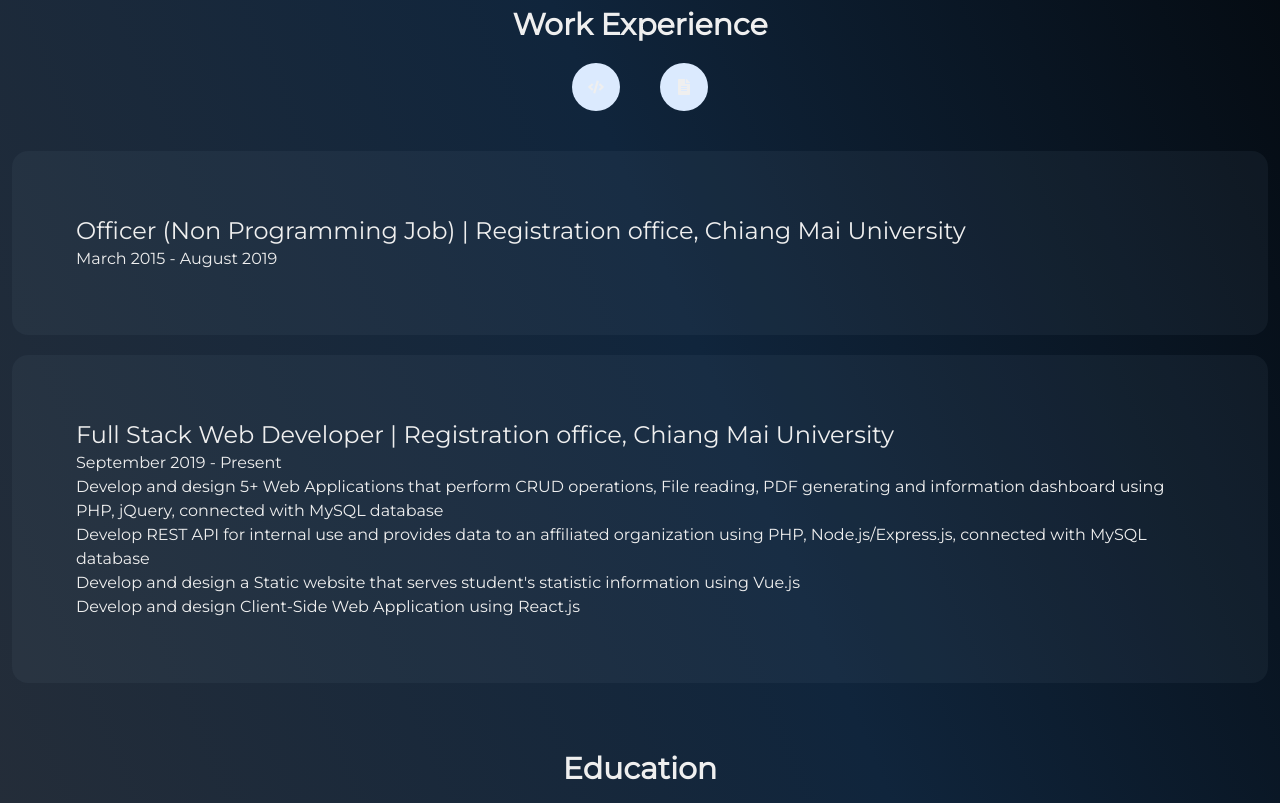
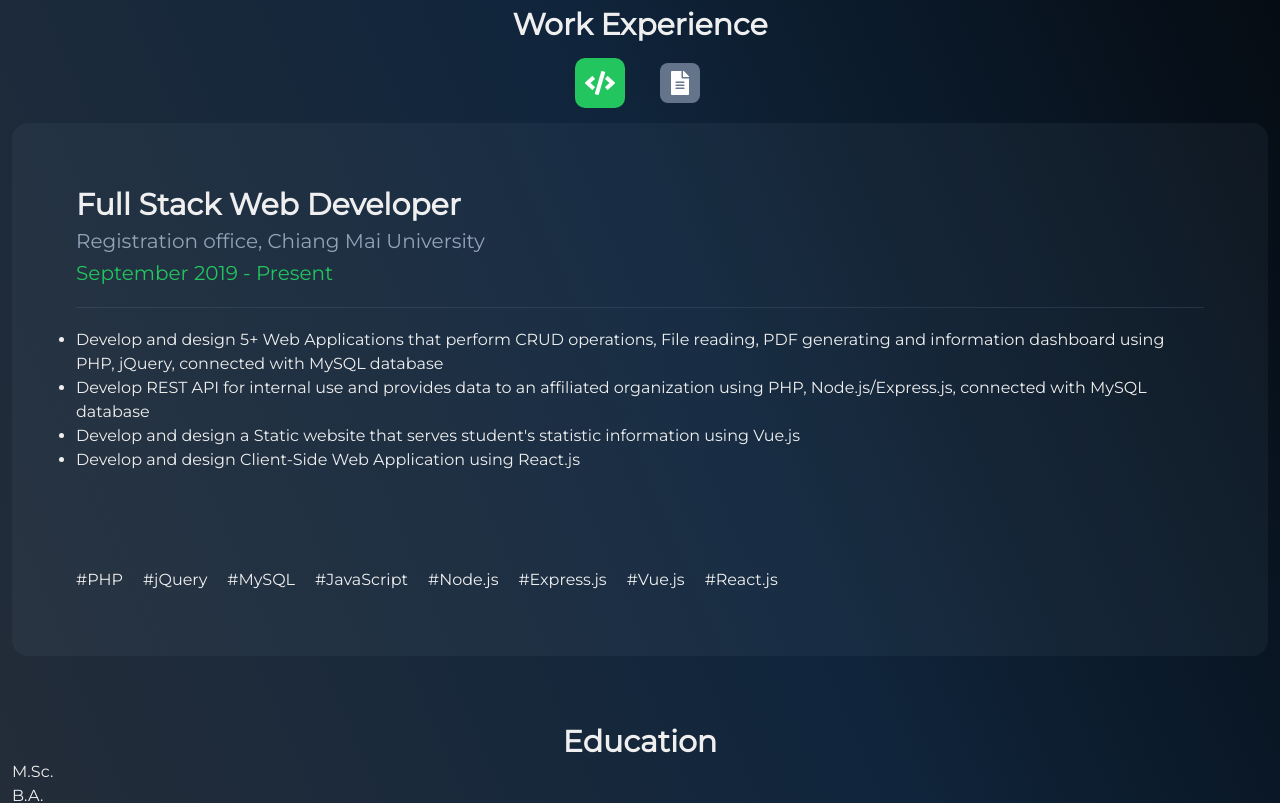
Before and after one commit to micro927/resume-v1, a Next.js app: page / in a window 1280 px wide. Shown: the part 860-1663 px from the top of the page. Built offline with nearby package versions, Linux system fonts and the light colour scheme.

Commit message:
dev: work section

```diff
--- a/components/EducationSection.tsx
+++ b/components/EducationSection.tsx
@@ -18,16 +18,14 @@
 function EducationSection({ education }: EducationProps) {
     return (
         <section id='education' className='flex flex-col w-full scroll-mt-6 scroll-smooth mb-12'>
-            <div>
             <h6 className='text-center text-3xl font-bold'>Education</h6>
             {
                 education.map(educationItem => {
                     return (
-                            <div key={educationItem.level}>{educationItem.degree}</div>
+                        <div key={`level-${educationItem.level}`}>{educationItem.degree}</div>
                     )
                 })
             }
-            </div>
         </section>
     );
 }
--- a/components/WorkCard.tsx
+++ b/components/WorkCard.tsx
@@ -1,39 +1,47 @@
-interface WorkItem {
-    jobNo: number
-    jobTitle: string
-    organization: string
-    dateStart: string
-    dateEnd: string
-    descriptionList: Array<any>
-}
+import { WorkItem } from '../global/Work.interface'
+
 interface WorkCardProps { workItem: WorkItem }
-
 function WorkCard({ workItem }: WorkCardProps) {
 
-    const jobNo = "job" + workItem.jobNo.toString()
-    const dateStart = (new Date(workItem.dateStart)).toLocaleDateString("en", {
+    const {
+        jobNo,
+        jobTitle,
+        jobField,
+        organization,
+        dateStart,
+        dateEnd,
+        descriptionList,
+        tagList
+    } = workItem
+
+    const dateStartTitle = (new Date(dateStart)).toLocaleDateString("en", {
         month: "long",
         year: "numeric",
     })
-    const dateEnd = workItem.dateEnd == '' ? "Present" : (new Date(workItem.dateEnd)).toLocaleDateString("en", {
+    const dateEndTitle = dateEnd == '' ? "Present" : (new Date(dateEnd)).toLocaleDateString("en", {
         month: "long",
         year: "numeric",
     })
     return (
         <div id={"jobNo-" + jobNo} className='p-8 lg:p-16 rounded-2xl bg-slate-500 bg-opacity-10 mb-5'>
             <div>
-                <h3 className="text-2xl">
-                    {workItem.jobTitle} | {workItem.organization}
-                </h3>
-                <h6>{dateStart} - {dateEnd}</h6>
-                <ul>
-                    {workItem.descriptionList.map((description, key) => {
+                <p className="text-3xl font-bold mb-1">
+                    {jobTitle}
+                </p>
+                <p className='text-xl text-slate-400 mb-1'>{organization}</p>
+                <p className='text-xl text-green-500 mb-1'>{dateStartTitle} - {dateEndTitle}</p>
+                <hr className='my-5 border-slate-500 opacity-25' />
+                <ul className='list-disc'>
+                    {descriptionList.map((description, key) => {
                         return (
                             <li key={jobNo + "-" + key}>{description}</li>
                         )
                     })
                     }
                 </ul>
+                <div className='mt-24'>
+                    {tagList.map(tag => <span key={`tag-${tag}`} className='mr-5'>#{tag}</span>)}
+                </div>
             </div>
         </div>
     );
--- a/components/WorkSection.tsx
+++ b/components/WorkSection.tsx
@@ -1,71 +1,63 @@
 import { useState, useEffect } from 'react'
 import { FaCode, FaFileAlt } from 'react-icons/fa'
+import WorkCard from './WorkCard'
+import { WorkItem, WorkSelectorItem } from '../global/Work.interface'
 
-interface WorkItem {
-    jobno: number
-    jobTitle: string
-    organization: string
-    dateStart: string
-    dateEnd: string
-    descriptionList: Array<any>
-}
 interface WorkProps { work: Array<WorkItem> }
+function WorkSection({ work }: WorkProps) {
 
-function WorkSection({ work }: WorkProps) {
-    work.sort(function (job0, job1) { return job1.jobno - job0.jobno })
-    const [workCardState, setWorkCardState] = useState(1)
+    const workList = work.reverse()
+    const [WorkItem, setWorkItemState] = useState<WorkItem>(workList.find(workItem => workItem.dateEnd === '') ?? work[0])
+    const [workSelector, setWorkSelector] = useState<Array<WorkSelectorItem>>(workList.map(item => {
+        return {
+            jobNo: item.jobNo,
+            jobField: item.jobField,
+            dateStart: item.dateStart,
+            dateEnd: item.dateEnd,
+            isSelected: item.dateEnd === ''
+        }
+    }))
 
+    function handleClickWorkIcon(no: number) {
+        setWorkSelector(prevWorkSelectorState => {
+            return (
+                prevWorkSelectorState.map(item => {
+                    return {
+                        ...item,
+                        isSelected: item.jobNo === no
+                    }
+                })
+            )
+        })
+    }
 
     useEffect(() => {
+        const WorkCard = workList.find(workItem => workItem.jobNo === workSelector?.find(workSelectorItem => workSelectorItem.isSelected)?.jobNo) ?? work[0]
+        setWorkItemState(WorkCard)
+    }, [workSelector]);
 
-    }, [workCardState]);
+    const IconList = {
+        programming: FaCode,
+        nonprogramming: FaFileAlt
+    }
+
     return (
         <section id='work' className='flex flex-col w-full scroll-mt-6 scroll-smooth mb-12'>
             <h6 className='text-center text-3xl font-bold'>Work Experience</h6>
-            <div className='flex justify-center mt-5'>
-                <span className="flex mx-5 items-center justify-center w-10 h-10 bg-blue-100 rounded-full lg:h-12 lg:w-12 dark:bg-blue-800 shrink-0">
-                    <FaCode />
-                </span>
-                <span className="flex mx-5 items-center justify-center w-10 h-10 bg-blue-100 rounded-full lg:h-12 lg:w-12 dark:bg-blue-800 shrink-0">
-                    <FaFileAlt />
-                </span>
-            </div>
-            <div className="w-100 h-full mt-10">
-                <div></div>
+            <div className='flex justify-center my-5'>
                 {
-
-                    work.map(workItem => {
-                        const jobNo = "job" + workItem.jobno.toString()
-                        const dateStart = (new Date(workItem.dateStart)).toLocaleDateString("en", {
-                            month: "long",
-                            year: "numeric",
-                        })
-                        const dateEnd = workItem.dateEnd == '' ? "Present" : (new Date(workItem.dateEnd)).toLocaleDateString("en", {
-                            month: "long",
-                            year: "numeric",
-                        })
-
+                    workSelector.map(item => {
+                        const buttonClass = item.isSelected ? 'bg-green-500 scale-125' : 'bg-slate-500 '
+                        const IconComponent = item.jobField === 'none' ? IconList.nonprogramming : IconList.programming
                         return (
-                            <div key={jobNo} className='p-8 lg:p-16 rounded-2xl bg-slate-500 bg-opacity-10 mb-5'>
-                                <div>
-                                    <h3 className="text-2xl">
-                                        {workItem.jobTitle} | {workItem.organization}
-                                    </h3>
-                                    <h6>{dateStart} - {dateEnd}</h6>
-                                    <ul>
-                                        {workItem.descriptionList.map((description, key) => {
-                                            return (
-                                                <li key={jobNo + "-" + key}>{description}</li>
-                                            )
-                                        })
-                                        }
-                                    </ul>
-                                </div>
-                            </div>
+                            <button key={`job-${item.jobNo}`} type='button' onClick={() => { handleClickWorkIcon(item.jobNo) }} className={`flex mx-5 justify-center align-middle rounded-lg p-2 text-2xl text-white hover:scale-125 hover:bg-green-600 duration-300 ease-out ${buttonClass}`}>
+                                <IconComponent />{''}
+                            </button>
                         )
                     })
                 }
             </div>
+            <WorkCard workItem={WorkItem} />
         </section>
     );
 }
--- a/global/Work.interface.ts
+++ b/global/Work.interface.ts
@@ -5,8 +5,11 @@
     organization: string
     dateStart: string
     dateEnd: string
-    descriptionList: Array<any>
+    descriptionList: string[]
+    tagList: string[]
 }
+
+export type Work = Array<WorkItem>
 
 export interface WorkSelectorItem {
     jobNo: number
--- a/json/information.json
+++ b/json/information.json
@@ -50,7 +50,17 @@
     ],
     "work": [
         {
-            "jobno": "0",
+            "jobNo": 0,
+            "jobTitle": "Officer (Non Programming Job)",
+            "jobField": "none",
+            "organization": "Registration office, Chiang Mai University",
+            "dateStart": "2015-03-01",
+            "dateEnd": "2019-08-01",
+            "descriptionList": [],
+            "tagList": []
+        },
+        {
+            "jobNo": 1,
             "jobTitle": "Full Stack Web Developer",
             "jobField": "developer",
             "organization": "Registration office, Chiang Mai University",
@@ -61,16 +71,17 @@
                 "Develop REST API for internal use and provides data to an affiliated organization using PHP, Node.js/Express.js, connected with MySQL database",
                 "Develop and design a Static website that serves student's statistic information using Vue.js",
                 "Develop and design Client-Side Web Application using React.js"
+            ],
+            "tagList": [
+                "PHP",
+                "jQuery",
+                "MySQL",
+                "JavaScript",
+                "Node.js",
+                "Express.js",
+                "Vue.js",
+                "React.js"
             ]
-        },
-        {
-            "jobno": "1",
-            "jobTitle": "Officer (Non Programming Job)",
-            "jobField": "none",
-            "organization": "Registration office, Chiang Mai University",
-            "dateStart": "2015-03-01",
-            "dateEnd": "2019-08-01",
-            "descriptionList": []
         }
     ],
     "techSkills": [
--- a/pages/index.tsx
+++ b/pages/index.tsx
@@ -1,104 +1,26 @@
 import type { NextPage, GetStaticProps, InferGetStaticPropsType } from 'next'
 import path from 'path';
 import { promises as fs } from 'fs';
-import ContactSection from '../components/ContactSection'
-import EducationSection from '../components/EducationSection'
+// component
+import Navbar from '../components/Navbar'
 import Footer from '../components/Footer'
-import Navbar from '../components/Navbar'
-import SkillsSection from '../components/SkillsSection'
 import WelcomeSection from '../components/WelcomeSection'
 import WorkSection from '../components/WorkSection'
-
-interface PersonalInformation {
-  name: string
-  surname: string
-  nameTH: string
-  surnameTH: string
-  nickname: string
-  born: string
-  hometown: string
-  phone: string
-  email: string
-  linkedin: string
-  github: string
-  facebook: string
-}
-
-interface EducationItem {
-  level: number
-  levelTitle: string
-  levelTitleTH: string
-  majorTitle: string
-  majorTitleTH: string
-  institute: string
-  degree: string
-  yearGrad: string
-  researchTitle?: string
-  researchFields?: Array<any>
-  researchTools?: Array<any>
-  researchUrls?: string
-}
-type Education = Array<EducationItem>
-
-interface WorkItem {
-  jobno: number
-  jobTitle: string
-  organization: string
-  dateStart: string
-  dateEnd: string
-  descriptionList: Array<any>
-}
-type Work = Array<WorkItem>
-
-enum TechSkillTypeList {
-  language,
-  backend,
-  frontend,
-  database,
-  other,
-}
-
-interface TechSkill {
-  skillTitle: string
-  type: TechSkillTypeList
-  level: number
-}
-
-type TechSkills = Array<TechSkill>
-
-enum LanguageSkillsLevelList {
-  beginner,
-  intermediate,
-  advanced,
-  expert,
-  native
-}
-
-interface LanguageSkill {
-  languageTitle: string
-  level: LanguageSkillsLevelList
-}
-
-type LanguageSkills = Array<LanguageSkill>
-
-interface ResumeData {
-  personalInformation: PersonalInformation
-  aboutMe: string
-  education: Education
-  work: Work
-  techSkills: TechSkills
-  languageSkills: LanguageSkills
-}
+import EducationSection from '../components/EducationSection'
+import SkillsSection from '../components/SkillsSection'
+import ContactSection from '../components/ContactSection'
+// type & interface
+import { ResumeData } from '../global/ResumeData.interface';
 
 const MainPage: NextPage = ({ resumeData }: InferGetStaticPropsType<typeof getStaticProps>) => {
-  const { personalInformation, aboutMe, work, techSkills, languageSkills } = resumeData
+  const { personalInformation, aboutMe, work, techSkills, languageSkills, education } = resumeData
   return (
     <div>
       <Navbar />
       <main className="w-full min-h-screen container mx-auto px-3">
         <WelcomeSection aboutMe={aboutMe} personalInformation={personalInformation} />
         <WorkSection work={work} />
-        <EducationSection education={work} />
+        <EducationSection education={education} />
         <SkillsSection techSkills={techSkills} languageSkills={languageSkills} />
         <ContactSection personalInformation={personalInformation} />
       </main>
--- a/pages/test.tsx
+++ /dev/null
@@ -1,93 +0,0 @@
-import { useState, useEffect } from 'react'
-import { FaCode, FaFileAlt } from 'react-icons/fa'
-import WorkCard from '../components/WorkCard'
-import { WorkItem, WorkSelectorItem } from '../global/Work.interface'
-
-
-interface WorkProps { work: Array<WorkItem> }
-function WorkSection() {
-
-    const workFromProps: Array<WorkItem> = [
-        {
-            jobNo: 1,
-            jobTitle: "Officer (Non Programming Job)",
-            jobField: "none",
-            organization: "Registration office, Chiang Mai University",
-            dateStart: "2015-03-01",
-            dateEnd: "2019-08-01",
-            descriptionList: []
-        },
-        {
-            jobNo: 0,
-            jobTitle: "Full Stack Web Developer",
-            jobField: "developer",
-            organization: "Registration office, Chiang Mai University",
-            dateStart: "2019-09-09",
-            dateEnd: "",
-            descriptionList: [
-                "Develop and design 5+ Web Applications that perform CRUD operations, File reading, PDF generating and information dashboard using PHP, jQuery, connected with MySQL database",
-                "Develop REST API for internal use and provides data to an affiliated organization using PHP, Node.js/Express.js, connected with MySQL database",
-                "Develop and design a Static website that serves student's statistic information using Vue.js",
-                "Develop and design Client-Side Web Application using React.js"
-            ]
-        }
-    ]
-    const work = workFromProps.reverse()
-    const [WorkItem, setWorkItemState] = useState<WorkItem>(work.find(workItem => workItem.dateEnd === '') ?? work[0])
-    const [workSelector, setWorkSelector] = useState<Array<WorkSelectorItem>>(work.map(item => {
-        return {
-            jobNo: item.jobNo,
-            jobField: item.jobField,
-            dateStart: item.dateStart,
-            dateEnd: item.dateEnd,
-            isSelected: item.dateEnd === ''
-        }
-    }))
-
-    function handleClickWorkIcon(no: number) {
-        setWorkSelector(prevWorkSelectorState => {
-            return (
-                prevWorkSelectorState.map(item => {
-                    return {
-                        ...item,
-                        isSelected: item.jobNo === no
-                    }
-                })
-
-            )
-        })
-    }
-
-    useEffect(() => {
-        const WorkCard = work.find(workItem => workItem.jobNo === workSelector?.find(workSelectorItem => workSelectorItem.isSelected)?.jobNo) ?? work[0]
-        setWorkItemState(WorkCard)
-    }, [workSelector]);
-
-    const IconList = {
-        programming: FaCode,
-        nonprogramming: FaFileAlt
-    }
-
-    return (
-        <section id='work' className='flex flex-col w-full scroll-mt-6 scroll-smooth mb-12'>
-            <h6 className='text-center text-3xl font-bold'>Test</h6>
-            {/* <h6 className='text-center text-3xl font-bold'>Work Experience</h6> */}
-            <div className='flex justify-center mt-5'>
-                {
-                    workSelector.map(item => {
-                        const buttonClass = item.isSelected ? 'bg-blue-800' : 'bg-white'
-                        const IconComponent = item.jobField === 'none' ? IconList.nonprogramming : IconList.programming
-                        return (
-                            <button type='button' onClick={() => { handleClickWorkIcon(item.jobNo) }} className={buttonClass + " bg-w flex mx-5 items-center justify-center w-10 h-10 rounded-full lg:h-12 lg:w-12 shrink-0"}>
-                                <IconComponent />{' '}
-                            </button>
-                        )
-                    })
-                }
-            </div>
-            <WorkCard workItem={WorkItem} />
-        </section>
-    );
-}
-
-export default WorkSection;
```
Also changed, not shown: components/SkillsSection.tsx (+3 -4 lines), global/Education.interface.ts (added, +16 -0 lines), global/Personal.interface.ts (added, +14 -0 lines), global/ResumeData.interface.ts (added, +13 -0 lines), global/Skill.interface.ts (added, +30 -0 lines). Lines whose indentation alone changed are shown as unchanged.
